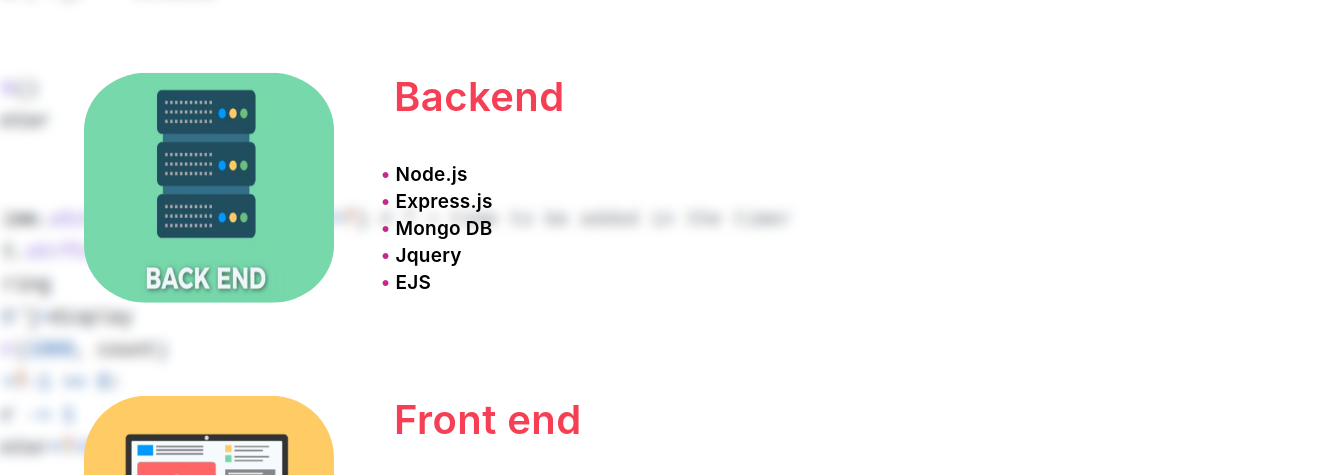
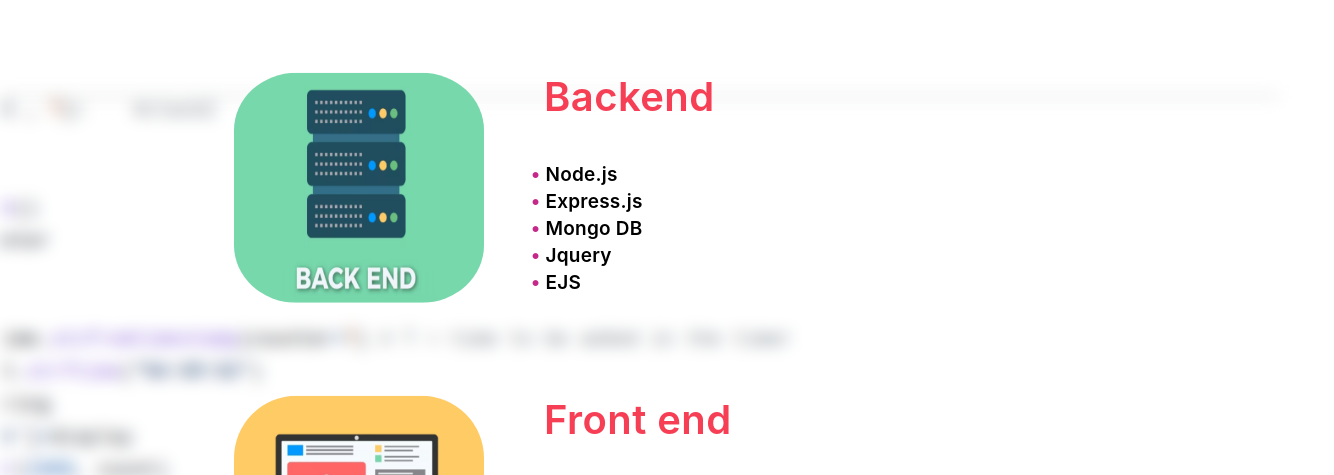
Before and after one commit to Rach-8/Portfolio, a plain HTML site: page index.html in a window 1280 px wide. Shown: the part 725-1200 px from the top of the page, 1334 px wide, since content can reach past the window. Drawn offline with Linux system fonts and the light colour scheme.

Commit message:
Update styles.css
fixed scaling i guess

```diff
--- a/styles.css
+++ b/styles.css
@@ -72,6 +72,7 @@
     background-position: center;
     background-repeat: no-repeat;
     background-size: cover;
+    margin-bottom: 120px;
 
 
 
@@ -101,7 +102,7 @@
 
     list-style-type: square;
   width: 1100px;
-    margin: 100px auto 100px 500px;
+    margin: 100px auto 100px auto;
     clear: left;
     background: inherit;
     left: 0;
@@ -111,12 +112,14 @@
 }
 .skill-bg{
     background: url(Images/skill_bg.png);
+    position: relative;
     height: 1600px;
-    filter: blur(6px);
-    -webkit-filter: blur(6px);
+    filter: blur(8px);
+    -webkit-filter: blur(8px);
     background-position: center;
     background-repeat: no-repeat;
     background-size: cover;
+    margin-top: 0px;
 
 
 
@@ -155,6 +158,7 @@
     position: absolute;
     top: 160%;
     left: 30%;
+    margin-left: 400px;
 
     transform: translate(-50%, -50%);
     z-index: 2;
```
